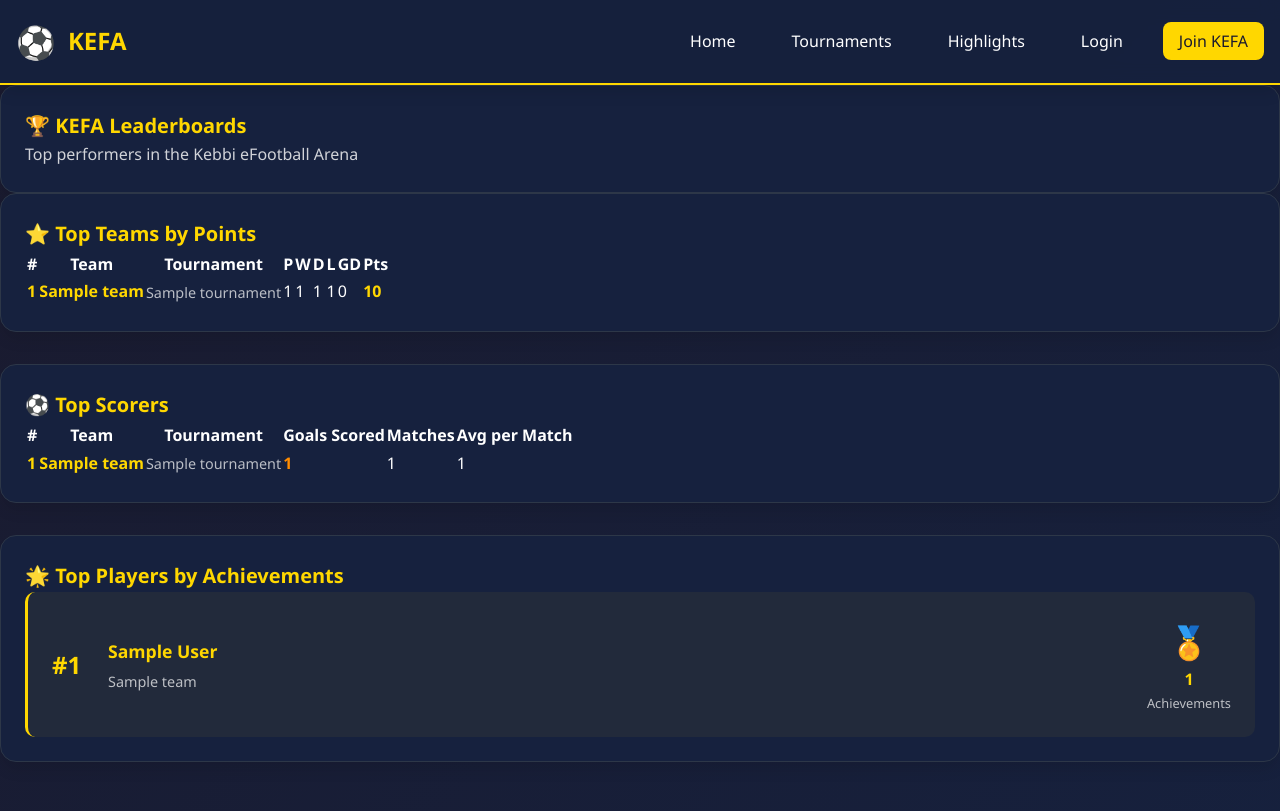
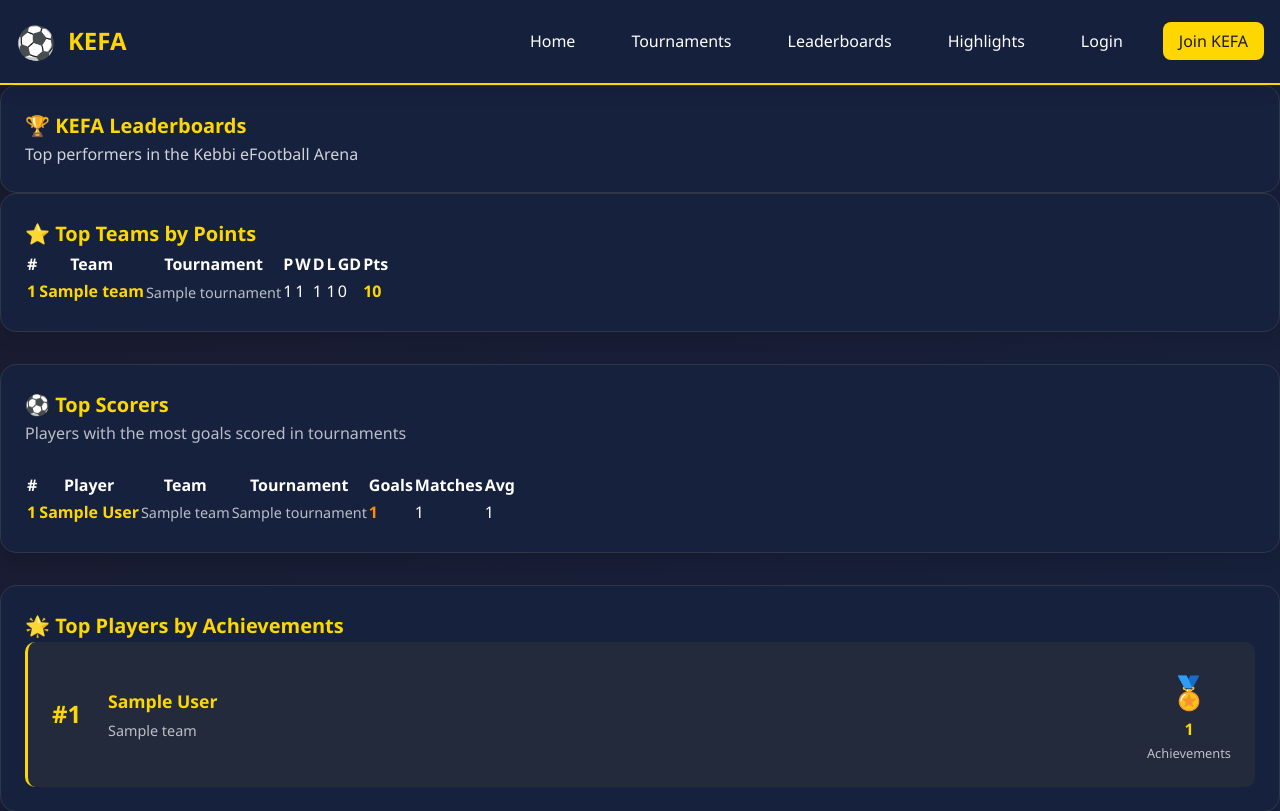
Before and after one commit to nasirdy3/Keffa, a Django app: page /leaderboards/ in a window 1280 px wide. Shown: the top 811 px of the page. Run offline with Django 5.2, Linux system fonts and the light colour scheme; tables that the repository leaves empty hold one stand-in row (values such as "Sample post"); parts of the project's set-up code (start-up, migrations or seed data) failed here and were passed over.

Commit message:
Update leaderboards to show top scoring players and teams
Refactors the leaderboards view and template to display top scoring players instead of teams, and updates the navigation to include a link to the leaderboards page.

Replit-Commit-Author: Agent
Replit-Commit-Session-Id: af05e5e7-94a5-478b-a963-f1db8caeb966
Replit-Commit-Checkpoint-Type: intermediate_checkpoint
Replit-Commit-Event-Id: 290d1885-ea1b-4729-aead-264e45b5723b
Replit-Commit-Screenshot-Url: https://storage.googleapis.com/screenshot-production-us-central1/469994df-3adb-4168-8295-9a967c19e6a0/af05e5e7-94a5-478b-a963-f1db8caeb966/m4w6AEz

```diff
--- a/kefa_project/views.py
+++ b/kefa_project/views.py
@@ -87,7 +87,7 @@ def leaderboards(request):
 
     top_teams = Standing.objects.select_related('team', 'tournament').order_by('-points', '-goals_for')[:20]
 
-    top_scorers = Standing.objects.select_related('team', 'tournament').filter(
+    top_scorers = Standing.objects.select_related('team__player', 'tournament').filter(
         goals_for__gt=0
     ).order_by('-goals_for')[:20]
 
--- a/templates/base.html
+++ b/templates/base.html
@@ -35,6 +35,7 @@
             <ul class="navbar-menu">
                 <li><a href="{% url 'home' %}" class="navbar-link">Home</a></li>
                 <li><a href="{% url 'tournaments:list' %}" class="navbar-link">Tournaments</a></li>
+                <li><a href="{% url 'leaderboards' %}" class="navbar-link">Leaderboards</a></li>
                 <li><a href="{% url 'highlights:gallery' %}" class="navbar-link">Highlights</a></li>
 
                 {% if user.is_authenticated %}
--- a/templates/leaderboards.html
+++ b/templates/leaderboards.html
@@ -58,17 +58,19 @@
 
     <div class="card">
         <h2 class="card-title">⚽ Top Scorers</h2>
+        <p style="opacity: 0.7; margin-bottom: 1.5rem;">Players with the most goals scored in tournaments</p>
         {% if top_scorers %}
             <div style="overflow-x: auto;">
                 <table class="table">
                     <thead>
                         <tr>
                             <th>#</th>
+                            <th>Player</th>
                             <th>Team</th>
                             <th>Tournament</th>
-                            <th>Goals Scored</th>
+                            <th>Goals</th>
                             <th>Matches</th>
-                            <th>Avg per Match</th>
+                            <th>Avg</th>
                         </tr>
                     </thead>
                     <tbody>
@@ -76,15 +78,20 @@
                         <tr>
                             <td><strong style="color: var(--primary-gold);">{{ forloop.counter }}</strong></td>
                             <td>
-                                <a href="{% url 'teams:profile' standing.team.id %}" style="color: var(--primary-gold); text-decoration: none; font-weight: 600;">
-                                    {{ standing.team.team_name }}
+                                <a href="{% url 'players:profile' standing.team.player.id %}" style="color: var(--primary-gold); text-decoration: none; font-weight: 600;">
+                                    {{ standing.team.player.full_name }}
                                 </a>
                             </td>
+                            <td style="opacity: 0.7; font-size: 0.9rem;">{{ standing.team.team_name }}</td>
                             <td style="opacity: 0.7; font-size: 0.9rem;">{{ standing.tournament.name }}</td>
                             <td><strong style="color: var(--accent-orange);">{{ standing.goals_for }}</strong></td>
                             <td>{{ standing.played }}</td>
                             <td>
-                                {% widthratio standing.goals_for standing.played 1 %}
+                                {% if standing.played > 0 %}
+                                    {% widthratio standing.goals_for standing.played 1 %}
+                                {% else %}
+                                    0
+                                {% endif %}
                             </td>
                         </tr>
                         {% endfor %}
```
